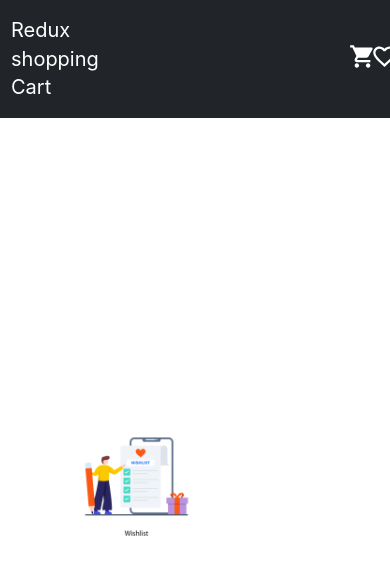
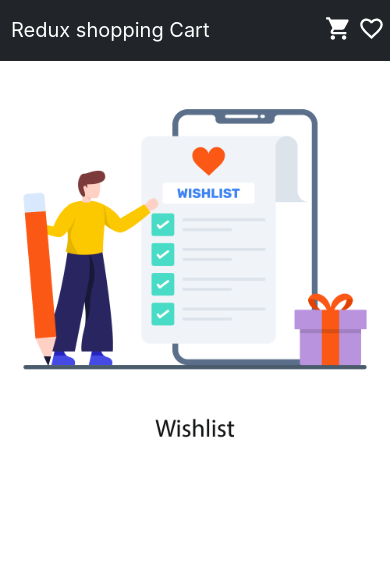
Before and after one commit to KaranBohara/Redux-typescript-shopping-cart, a React (Create React App) app: page /wishlist in a window 390 px wide. Shown: the top 574 px of the page. Built offline with nearby package versions, Linux system fonts and the light colour scheme.

Commit message:
feat:responsiveness updated

```diff
--- a/src/Components/Navbar.css
+++ b/src/Components/Navbar.css
@@ -7,7 +7,7 @@
 }
 .heading
 {
-    width: 20%;
+    width: 90%;
     font-size: 2rem;
     color: white;
     padding: 1.5rem 1rem;
@@ -15,10 +15,10 @@
 }
 .menu
 {
-    width: 75%;
+    width: 5%;
     font-size: .9rem;
     display: flex;
-    justify-content: flex-end;
+    justify-content: space-between;
     align-items: center;
 }
 .cart
@@ -44,3 +44,39 @@
   color: white;
   cursor: pointer;
 }
+@media screen and (max-width: 992px) {
+.heading
+{
+    width:90%;
+}
+.menu
+{
+    width: 10%;
+    padding-right: 1rem;
+}
+}
+@media screen and (max-width: 592px) {
+    .heading
+    {
+        width:85%;
+    }
+    .menu
+    {
+        width: 15%;
+    }
+}
+@media screen and (max-width: 384px) {
+    .navbar
+    {
+        flex-direction: column;
+        align-items: center;
+    }
+    .heading
+    {
+        width: 80%;
+    }
+    .menu{
+        width: 20%;
+        margin-bottom: .5rem;
+    }
+}
--- a/src/Components/Navbar.tsx
+++ b/src/Components/Navbar.tsx
@@ -14,12 +14,13 @@ function Navbar() {
         <Link to="/cart">
           <ShoppingCartIcon className="cart" />
         </Link>
-      </div>
-      <div className="count">
         <Link to="/wishlist">
           <FavoriteBorderIcon className="wishlist" />
         </Link>
       </div>
+      {/* <div className="count">
+
+      </div> */}
     </div>
   );
 }
--- a/src/views/Cart.css
+++ b/src/views/Cart.css
@@ -28,9 +28,13 @@
   display: flex;
   box-shadow: 0 0 5px 0 rgb(0 0 0 / 40%);
   margin: 10px;
-  padding: 5px;
   justify-content: space-evenly;
   align-items: center;
+}
+.cartdata img
+{
+  width:10%;
+  height: 80%;
 }
 .totalprice {
   box-shadow: 0 0 5px 0 rgb(0 0 0 / 40%);
@@ -58,7 +62,7 @@
 }
 .checkout button
 {
-  width:50%;
+  width:90%;
   padding: 1rem 0rem;
   background-color: #FFB42E;
   cursor: pointer;
@@ -69,3 +73,71 @@
   border-radius: .3rem;
   margin-bottom: 1rem;
 }
+.wishicons-delete
+{
+  width: 7%;
+  display: flex;
+  justify-content: space-between;
+  align-items: center;
+}
+@media screen and (max-width: 1200px) {
+  .wishicons-delete
+  {
+    margin: 1rem 0rem;
+    width: 20%;
+  }
+  .cart-list
+  {
+    flex-direction: column;
+    align-items: center;
+  }
+  .checkout button
+  {
+    width: 100%;
+  }
+  .totalprice
+  {
+    padding:0rem 1rem;
+  }
+  .value
+  {
+    width: 95%;
+  }
+  .cartdata p
+  {
+    width:90%;
+    margin-top: 1rem;
+  }
+}
+@media screen and (max-width: 992px) {
+  .cart-list
+  {
+    width: 100%;
+  }
+  .cartitems
+  {
+    width:95%;
+  }
+  .cartdata
+  {
+    flex-direction: column;
+  }
+  .cartdata p
+  {
+    width:90%;
+  }
+  .totalprice
+  {
+  width: 95%;
+  }
+  .wishicons-delete
+  {
+    width:30%
+  }
+}
+@media screen and (max-width: 592px) {
+  .wishicons-delete
+  {
+    width:50%
+  }
+}
--- a/src/views/Cart.tsx
+++ b/src/views/Cart.tsx
@@ -32,23 +32,23 @@ function Cart() {
           {cartitems.map((value: any, index: number) => {
             return (
               <div className="cartdata" key={index}>
-                <img src={value.image} alt={value.title} width="10%" height="60%"/>
+                <img src={value.image} alt={value.title}/>
                 <p className="cartitem-title">{value.title}</p>
-                <FavoriteIcon className="red-wishlist" onClick={() => {
-                    dispatch(addItemWishlist(parseInt(value.id)));
-                    dispatch(removeItemCart(parseInt(value.id)));
-                  }}/>
                 <p className="price">
                   <strong>
                     $
                     {value.price}
                   </strong>
                 </p>
-
+                <div className="wishicons-delete">
+                <FavoriteIcon className="red-wishlist" onClick={() => {
+                    dispatch(addItemWishlist(parseInt(value.id)));
+                    dispatch(removeItemCart(parseInt(value.id)));
+                  }}/>
                   <DeleteForeverIcon className="deleteicon" onClick={() => {
                       dispatch(removeItemCart(parseInt(value.id)));
                     }}/>
-
+          </div>
 
               </div>
             );
--- a/src/views/Homepage.css
+++ b/src/views/Homepage.css
@@ -7,15 +7,30 @@
 }
 .productlist-cart {
   margin-top: 5px;
-  width: 90%;
+  width: 100%;
   display: flex;
-  flex-direction: row;
+  justify-content: center;
 }
 
 .productlist {
-  width: 100%;
+  width: 90%;
   display:grid;
   grid-template-columns: repeat(4,1fr);
   column-gap:1rem;
   row-gap: 3rem;
 }
+@media screen and (max-width: 1392px) {
+  .productlist {
+    grid-template-columns: repeat(3,1fr);
+  }
+}
+@media screen and (max-width: 992px) {
+  .productlist {
+    grid-template-columns: repeat(2,1fr);
+  }
+}
+@media screen and (max-width: 592px) {
+  .productlist {
+    grid-template-columns: repeat(1,1fr);
+  }
+}
--- a/src/views/Productdetails.css
+++ b/src/views/Productdetails.css
@@ -55,3 +55,42 @@
   color: white;
   padding: 1rem 1.5rem;
 }
+@media screen and (max-width: 1500px) {
+  .pricingcartwishlist
+  {
+    width: 50%;
+  }
+  .detail-buttongroup
+  {
+    justify-content: flex-start;
+  }
+}
+@media screen and (max-width: 992px) {
+  .details-container
+  {
+    width: 100%;
+  }
+  .detailswithcartbox {
+    width: 100%;
+   align-items: center;
+  }
+  .productdescription
+  {
+    width: 95%;
+  }
+  .pricingcartwishlist
+  {
+    width: 100%;
+    justify-content: center;
+  }
+  .detail-buttongroup
+  {
+    width: 95%;
+    flex-direction: column;
+    gap:1rem;
+  }
+  .detail-buttongroup button
+  {
+    width: 100%;
+  }
+}
--- a/src/views/Wishlist.css
+++ b/src/views/Wishlist.css
@@ -19,6 +19,11 @@
   width: 50%;
   display: flex;
   justify-content: center;
+}
+.wishlist-image img
+{
+  width:60%;
+  height:50%;
 }
 .wishlist-products {
   display: flex;
@@ -47,3 +52,24 @@
   color: rgb(185, 0, 0);
   cursor: pointer;
 }
+@media screen and (max-width: 992px) {
+  .wishlist-container
+  {
+    flex-direction: column;
+  }
+  .wishlist-image
+  {
+    width: 100%;
+  }
+  .wishlist-image img
+  {
+    width:100%;
+    height: 100%;
+  }
+  .wishlist-products
+  {
+    padding-top: 0rem;
+    width: 70%;
+    align-items: center;
+  }
+}
--- a/src/views/Wishlist.tsx
+++ b/src/views/Wishlist.tsx
@@ -20,7 +20,7 @@ function Wishlist() {
   return (
     <div className="wishlist-container">
       <div className="wishlist-image">
-        <img src={wishlistimage} alt="wishist" width="60%" height="50%"/>
+        <img src={wishlistimage} alt="wishist"/>
       </div>
         <div className="wishlist-products">
           {items.map((val: any) => {
```
